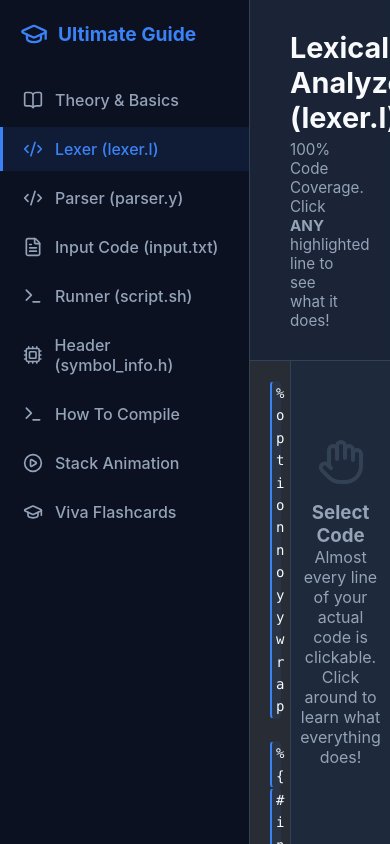
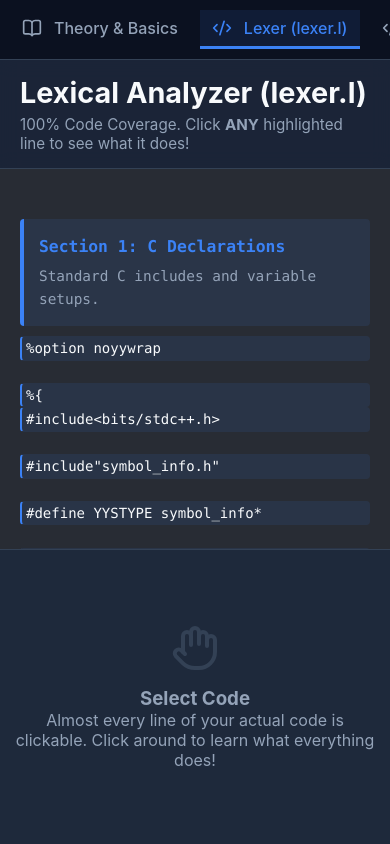
Before and after one commit to FinexSSS/CSE420-Lab-Summer26-BRACU-, a React (Vite) app in the folder Lab 1/visual-teaching-app/: page / in a window 390 px wide. Both pictures are taken after a click on the element "Lexer (lexer.l)". Built offline with nearby package versions, Linux system fonts and the light colour scheme.

Commit message:
Mobile responsiveness, UI selection bug fix, and Code Section Chunking Headers

```diff
--- a/Lab 1/visual-teaching-app/src/components/GenericCodeTab.jsx
+++ b/Lab 1/visual-teaching-app/src/components/GenericCodeTab.jsx
@@ -14,19 +14,29 @@ export default function GenericCodeTab({ title, description, codeData }) {
 
       <div className="split-view">
         <div className="code-panel">
-          {codeData.map((item, index) => (
+          {codeData.map((item, index) => {
+            if (item.isSectionHeader) {
+              return (
+                <div key={index} style={{ marginTop: '30px', marginBottom: '10px', padding: '15px', background: 'rgba(59, 130, 246, 0.1)', borderLeft: '4px solid var(--accent)', borderRadius: '4px' }}>
+                  <h3 style={{ color: 'var(--accent)', margin: '0 0 5px 0' }}>{item.title}</h3>
+                  <p style={{ margin: 0, color: 'var(--text-muted)', fontSize: '0.9rem' }}>{item.desc}</p>
+                </div>
+              );
+            }
+            return (
               <div
                 key={index}
                 className={`code-line ${item.highlight ? 'interactive-code' : ''} ${activeId && activeId === item.id ? 'active' : ''}`}
                 onClick={() => {
                     if(item.highlight && item.id && genericExplanations[item.id]) {
-                      setActiveId(item.id);
+                        setActiveId(prev => prev === item.id ? null : item.id);
                     }
                 }}
               >
                 {item.line || ' '}
               </div>
-          ))}
+            );
+          })}
         </div>
 
         <div className="explanation-panel">
--- a/Lab 1/visual-teaching-app/src/components/LexerTab.jsx
+++ b/Lab 1/visual-teaching-app/src/components/LexerTab.jsx
@@ -15,19 +15,29 @@ export default function LexerTab() {
 
       <div className="split-view">
         <div className="code-panel">
-          {lexerCode.map((item, index) => (
+          {lexerCode.map((item, index) => {
+            if (item.isSectionHeader) {
+              return (
+                <div key={index} style={{ marginTop: '30px', marginBottom: '10px', padding: '15px', background: 'rgba(59, 130, 246, 0.1)', borderLeft: '4px solid var(--accent)', borderRadius: '4px' }}>
+                  <h3 style={{ color: 'var(--accent)', margin: '0 0 5px 0' }}>{item.title}</h3>
+                  <p style={{ margin: 0, color: 'var(--text-muted)', fontSize: '0.9rem' }}>{item.desc}</p>
+                </div>
+              );
+            }
+            return (
               <div
                 key={index}
                 className={`code-line ${item.highlight ? 'interactive-code' : ''} ${activeId && activeId === item.id ? 'active' : ''}`}
                 onClick={() => {
                     if(item.highlight && item.id && lexerExplanations[item.id]) {
-                      setActiveId(item.id);
+                        setActiveId(prev => prev === item.id ? null : item.id);
                     }
                 }}
               >
                 {item.line || ' '}
               </div>
-          ))}
+            );
+          })}
         </div>
 
         <div className="explanation-panel">
--- a/Lab 1/visual-teaching-app/src/components/ParserTab.jsx
+++ b/Lab 1/visual-teaching-app/src/components/ParserTab.jsx
@@ -15,19 +15,29 @@ export default function ParserTab() {
 
       <div className="split-view">
         <div className="code-panel">
-          {parserCode.map((item, index) => (
+          {parserCode.map((item, index) => {
+            if (item.isSectionHeader) {
+              return (
+                <div key={index} style={{ marginTop: '30px', marginBottom: '10px', padding: '15px', background: 'rgba(59, 130, 246, 0.1)', borderLeft: '4px solid var(--accent)', borderRadius: '4px' }}>
+                  <h3 style={{ color: 'var(--accent)', margin: '0 0 5px 0' }}>{item.title}</h3>
+                  <p style={{ margin: 0, color: 'var(--text-muted)', fontSize: '0.9rem' }}>{item.desc}</p>
+                </div>
+              );
+            }
+            return (
               <div
                 key={index}
                 className={`code-line ${item.highlight ? 'interactive-code' : ''} ${activeId && activeId === item.id ? 'active' : ''}`}
                 onClick={() => {
                     if(item.highlight && item.id && parserExplanations[item.id]) {
-                      setActiveId(item.id);
+                        setActiveId(prev => prev === item.id ? null : item.id);
                     }
                 }}
               >
                 {item.line || ' '}
               </div>
-          ))}
+            );
+          })}
         </div>
 
         <div className="explanation-panel">
--- a/Lab 1/visual-teaching-app/src/data/lexerData.js
+++ b/Lab 1/visual-teaching-app/src/data/lexerData.js
@@ -1,4 +1,9 @@
 export const lexerCode = [
+  {
+    "isSectionHeader": true,
+    "title": "Section 1: C Declarations",
+    "desc": "Standard C includes and variable setups."
+  },
   {
     "line": "%option noyywrap",
     "id": "lex-option",
@@ -125,6 +130,11 @@ export const lexerCode = [
     "highlight": true
   },
   {
+    "isSectionHeader": true,
+    "title": "Section 2: Flex Definitions",
+    "desc": "Defining regex variables like digits and whitespace."
+  },
+  {
     "line": "",
     "id": null,
     "highlight": false
@@ -223,6 +233,11 @@ export const lexerCode = [
     "line": "%%",
     "id": "lex-default",
     "highlight": true
+  },
+  {
+    "isSectionHeader": true,
+    "title": "Section 3: Translation Rules",
+    "desc": "The core regex patterns and their C actions."
   },
   {
     "line": "",
@@ -1365,6 +1380,11 @@ export const lexerCode = [
     "highlight": true
   },
   {
+    "isSectionHeader": true,
+    "title": "Section 4: User Subroutines",
+    "desc": "Helper functions (none needed in this file)."
+  },
+  {
     "line": "",
     "id": null,
     "highlight": false
--- a/Lab 1/visual-teaching-app/src/data/parserData.js
+++ b/Lab 1/visual-teaching-app/src/data/parserData.js
@@ -1,4 +1,9 @@
 export const parserCode = [
+  {
+    "isSectionHeader": true,
+    "title": "Section 1: C Declarations",
+    "desc": "Standard C includes and variable setups."
+  },
   {
     "line": "%{",
     "id": "parse-default",
@@ -110,6 +115,11 @@ export const parserCode = [
     "highlight": true
   },
   {
+    "isSectionHeader": true,
+    "title": "Section 2: Bison Declarations",
+    "desc": "Defining tokens, types, and operator precedence."
+  },
+  {
     "line": "",
     "id": null,
     "highlight": false
@@ -165,6 +175,11 @@ export const parserCode = [
     "highlight": true
   },
   {
+    "isSectionHeader": true,
+    "title": "Section 3: Grammar Rules",
+    "desc": "The core CFG rules and their C actions."
+  },
+  {
     "line": "",
     "id": null,
     "highlight": false
@@ -2560,6 +2575,11 @@ export const parserCode = [
     "highlight": true
   },
   {
+    "isSectionHeader": true,
+    "title": "Section 4: User Subroutines",
+    "desc": "The main() and yyerror() functions."
+  },
+  {
     "line": "",
     "id": null,
     "highlight": false
--- a/Lab 1/visual-teaching-app/src/index.css
+++ b/Lab 1/visual-teaching-app/src/index.css
@@ -479,3 +479,74 @@ body {
   line-height: 1.6;
   color: var(--text-main);
 }
+
+/* Mobile Responsiveness */
+@media (max-width: 900px) {
+  .app-container {
+    flex-direction: column;
+  }
+
+  .sidebar {
+    width: 100%;
+    height: auto;
+    flex-direction: row;
+    overflow-x: auto;
+    padding: 10px;
+    border-right: none;
+    border-bottom: 1px solid var(--border);
+    white-space: nowrap;
+  }
+
+  .logo {
+    display: none; /* Hide logo on mobile to save space */
+  }
+
+  .nav-menu {
+    flex-direction: row;
+    gap: 10px;
+  }
+
+  .nav-item {
+    padding: 8px 12px;
+    border-left: none;
+    border-bottom: 3px solid transparent;
+  }
+
+  .nav-item.active {
+    border-left-color: transparent;
+    border-bottom-color: var(--accent);
+  }
+
+  .student-info {
+    display: none;
+  }
+
+  .split-view {
+    flex-direction: column;
+  }
+
+  .explanation-panel {
+    width: 100%;
+    height: 35vh; /* Fix it to bottom 35% of screen */
+    border-left: none;
+    border-top: 1px solid var(--border);
+    padding: 15px;
+  }
+
+  .code-panel {
+    height: 65vh;
+  }
+
+  .header {
+    padding: 15px 20px;
+  }
+
+  .walkthrough-container {
+    flex-direction: column;
+  }
+
+  .walk-queue, .walk-stack {
+    width: 100%;
+    min-height: 200px;
+  }
+}
```
Also changed, not shown: Lab 1/visual-teaching-app/generateData.cjs (+38 -0 lines). Lines whose indentation alone changed are shown as unchanged.
